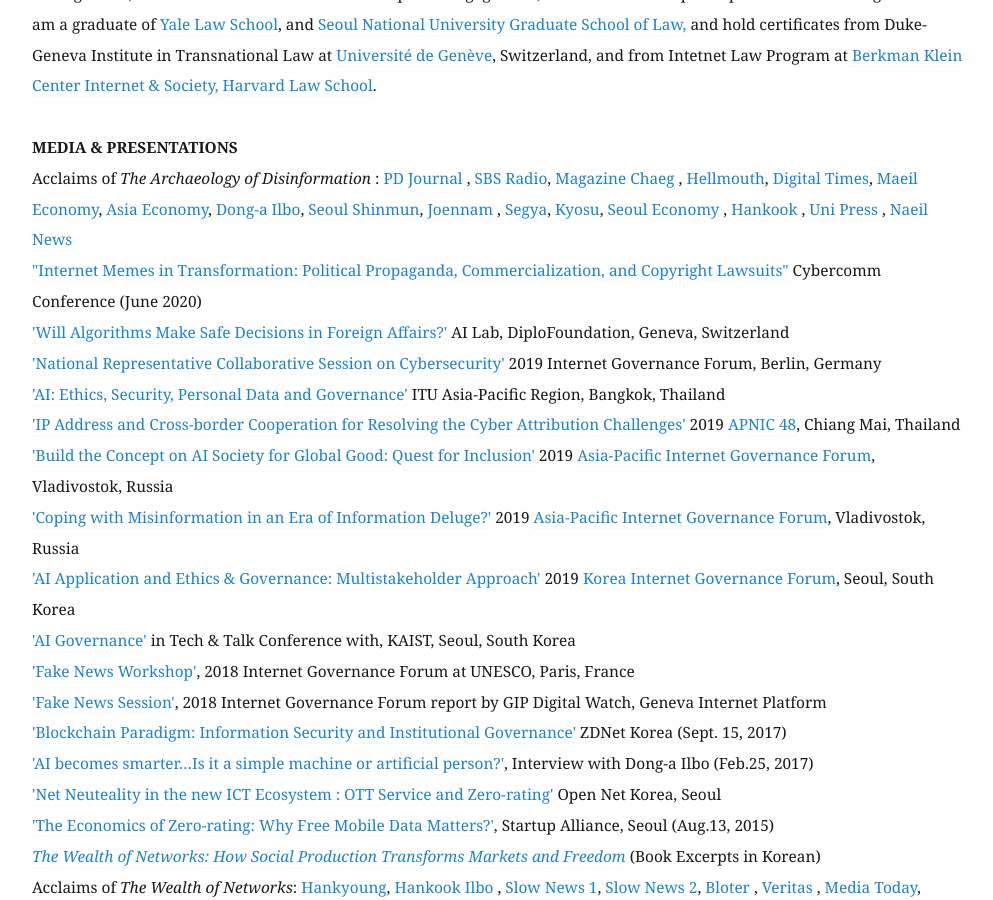
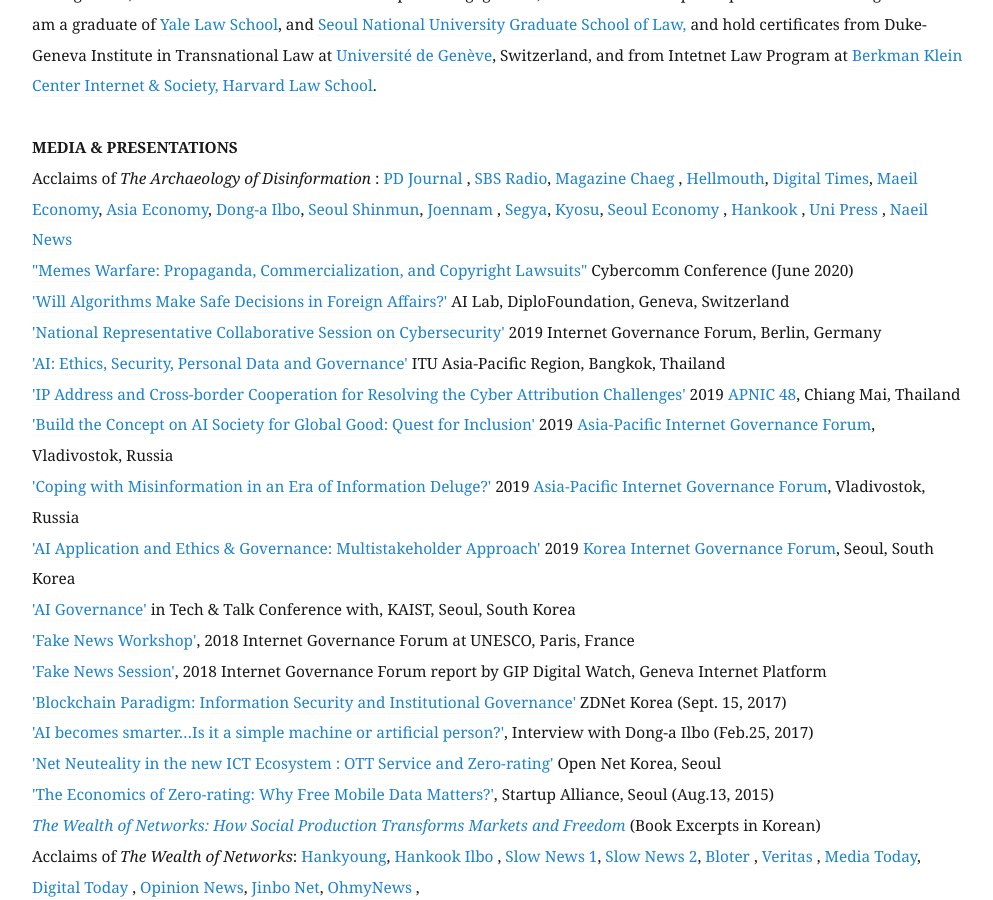
Before and after one commit to eunchangchoi/eunchangchoi.github.io, a Jekyll site: the page built from index.md, in a window 1280 px wide and 900 px high, scrolled down 2014 px. Shown: the whole window, without its empty margins (68-1061 px from the left). Built offline with Jekyll 4.4.1, drawn with Linux system fonts in a browser that asks for light colours.

Commit message:
Update index.md

```diff
--- a/index.md
+++ b/index.md
@@ -33,7 +33,7 @@
 
  <strong> MEDIA & PRESENTATIONS </strong> <br>
  Acclaims of<i> The Archaeology of Disinformation </i>:<a href="https://www.pdjournal.com/news/articleView.html?idxno=71119"> PD Journal </a>, <a href="http://radio.sbs.co.kr/gorealra/player/?podId=P0000000874&vodId=V0000328499"> SBS Radio</a>, <a href="https://bit.ly/3aVFA4z"> Magazine Chaeg </a>, <a href="https://www.youtube.com/watch?v=MpeoOBXadZ8&feature=youtu.be&t=241"> Hellmouth</a>, <a href="http://www.dt.co.kr/contents.html?article_no=2020030302103869061001"> Digital Times</a>, <a href="https://www.mk.co.kr/news/culture/view/2020/02/155878"> Maeil Economy</a>, <a href="https://www.asiae.co.kr/article/2020022811050161321&mobile=Y"> Asia Economy</a>, <a href="http://www.donga.com/news/article/all/20200216/99724450/1"> Dong-a Ilbo</a>, <a href="https://www.seoul.co.kr/news/newsView.php?id=20200313020005&wlog_tag3=naver">Seoul Shinmun</a>,<a href="https://www.jnilbo.com/2020/02/20/2020022015101829561/"> Joennam </a>, <a href="http://www.segye.com/newsView/20200214510584?OutUrl=naver"> Segya</a>, <a href="https://www.kyosu.net/news/articleView.html?idxno=48054"> Kyosu</a>, <a href="https://www.sedaily.com/NewsVIew/1YYX4ZYYI0"> Seoul Economy </a>, <a href="https://www.hankookilbo.com/News/Read/202002131753026467"> Hankook </a>, <a href="https://www.unipress.co.kr/news/articleView.html?idxno=771"> Uni Press </a>, <a href="https://www.naeil.com/news_view/?id_art=341418"> Naeil News </a> <br>
-<a href="https://github.com/eunchangchoi/Presentations/commit/36abac2a44fa8d4756e630931c6a306e10337916#diff-55ed41d674b949703d3135b46d720500"> "Internet Memes in Transformation: Political Propaganda, Commercialization, and Copyright Lawsuits"</a> Cybercomm Conference (June 2020)<br>
+<a href="https://github.com/eunchangchoi/Presentations/commit/36abac2a44fa8d4756e630931c6a306e10337916#diff-55ed41d674b949703d3135b46d720500"> "Memes Warfare: Propaganda, Commercialization, and Copyright Lawsuits"</a> Cybercomm Conference (June 2020)<br>
 <a href="https://www.diplomacy.edu/blog/will-algorithms-make-safe-decisions-foreign-affairs">'Will Algorithms Make Safe Decisions in Foreign Affairs?' </a> AI Lab, DiploFoundation, Geneva, Switzerland <br>
 <a href="https://www.youtube.com/watch?v=nsZJaB3fx0E&feature=youtu.be&t=1689">'National Representative Collaborative Session on Cybersecurity'</a> 2019 Internet Governance Forum, Berlin, Germany <br>
 <a href="https://www.itu.int/en/ITU-D/Regional-Presence/AsiaPacific/Pages/Events/2019/Artificial-Intelligence-Overview-and-Applications.aspx"> 'AI: Ethics, Security, Personal Data and Governance'</a> ITU Asia-Pacific Region, Bangkok, Thailand<br>
```
